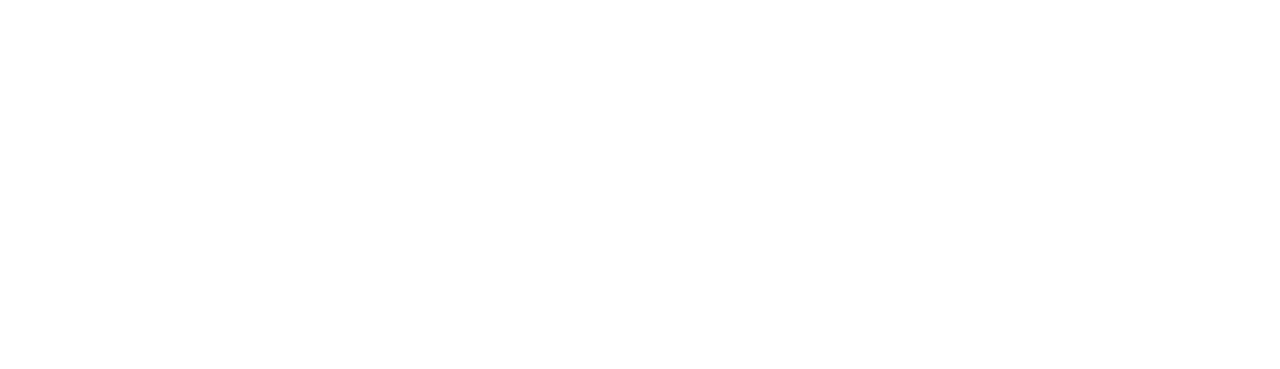
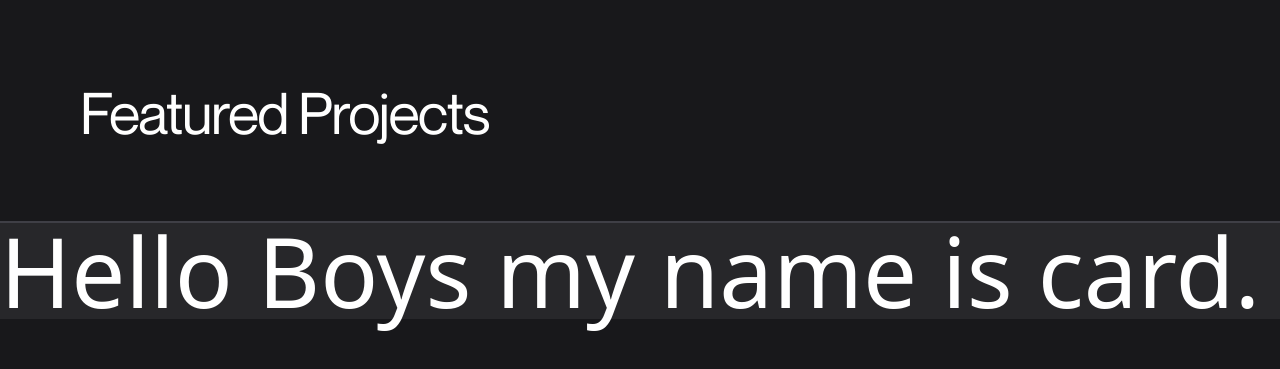
Before and after one commit to aliabbaschadhar/Ochi-Design, a React (Vite) app: page / in a window 1280 px wide. Shown: the part 3061-3430 px from the top of the page. Before the commit the page ends 3051 px from the top, so only its background shows below. Built offline with nearby package versions, Linux system fonts and the light colour scheme.

Commit message:
Render created components

```diff
--- a/src/App.jsx
+++ b/src/App.jsx
@@ -1,4 +1,4 @@
-import { LandingPage, Navbar, Marquee, About, Eyes } from "./components"
+import { LandingPage, Navbar, Marquee, About, Eyes, Featured } from "./components"
 
 export default function App() {
   return (
@@ -8,6 +8,7 @@
       <Marquee />
       <About />
       <Eyes />
+      <Featured />
     </div>
   )
 }
```
